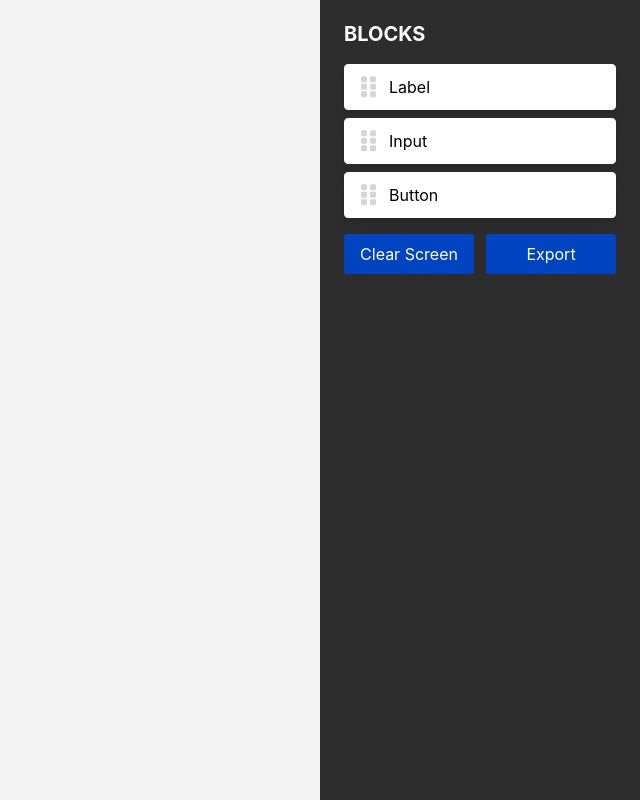
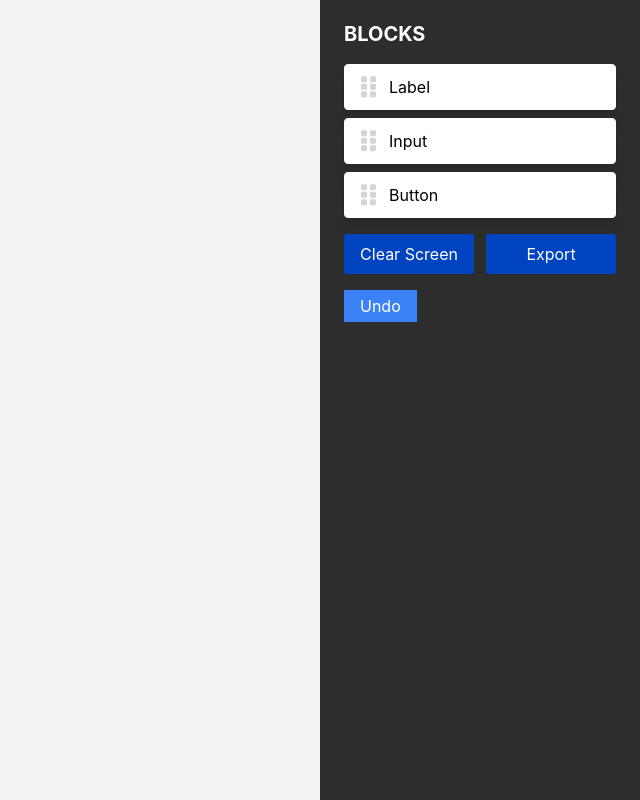
Before and after one commit to nitishkr72/mini-page-builder, a React (Create React App) app: page / in a window 1280 px wide. Shown: the whole page, without its empty margins (640-1280 px from the left). Built offline with nearby package versions, Linux system fonts and the light colour scheme.

Commit message:
Undo operation added

```diff
--- a/src/components/DrawElementOnCanvas.jsx
+++ b/src/components/DrawElementOnCanvas.jsx
@@ -32,8 +32,10 @@ export default function DrawElementOnCanvas({
       if (e.key === "Enter") {
         setOpenModal(true);
       } else if (e.key === "Delete") {
+        setSelectedBlockUUID(undefined);
         setBlocksData({
           ...blocksData,
+          undoObject: [...blocksData.undoObject, block],
           blocks: blocksData.blocks.filter((item) => {
             return !(item.id === id);
           }),
--- a/src/components/SideToolbar.jsx
+++ b/src/components/SideToolbar.jsx
@@ -57,6 +57,20 @@ export default function SideToolbar() {
           Export
         </button>
       </div>
+      <button
+        className="px-4 py-1 mt-4 bg-blue-500 text-white"
+        onClick={() => {
+          if (blocksData.undoObject.length > 0) {
+            setBlocksData({
+              ...blocksData,
+              blocks: [...blocksData.blocks, blocksData.undoObject.pop()],
+              undoObject: blocksData.undoObject,
+            });
+          }
+        }}
+      >
+        Undo
+      </button>
     </div>
   );
 }
--- a/src/context/BlocksContext.js
+++ b/src/context/BlocksContext.js
@@ -6,6 +6,7 @@ export function BlocksContextProvider({ children }) {
   const [blocksData, setBlocksData] = useState({
     currDragTitle: undefined,
     currDragBlock: undefined,
+    undoObject: [],
     blocks: [],
   });
 
@@ -16,6 +17,7 @@ export function BlocksContextProvider({ children }) {
         currDragTitle: undefined,
         currDragBlock: undefined,
         blocks: JSON.parse(blocks),
+        undoObject: [],
       });
     }
   }, []);
```
